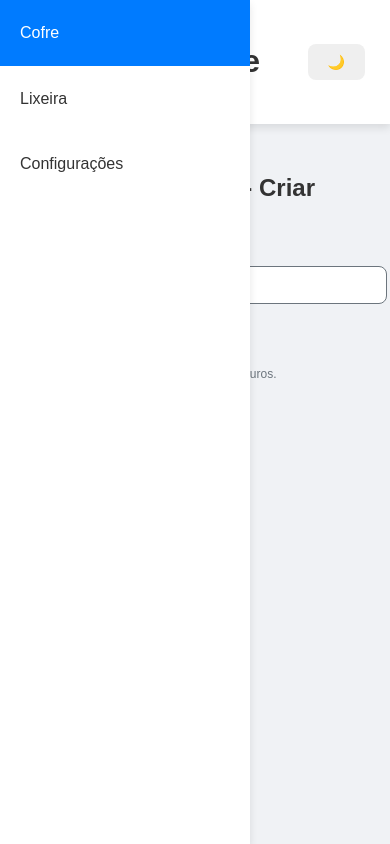
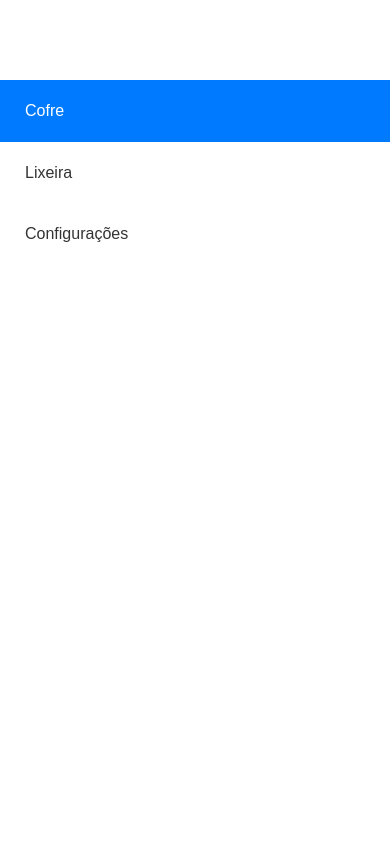
Before and after one commit to zmdsec/keyspire, a plain HTML site: page index.html in a window 390 px wide. Both pictures are taken after a click on the button "Abrir menu". Drawn offline with Linux system fonts and the light colour scheme.

Commit message:
Atualizar o keyspire.css
atualização do layout  como no arquivo index.html

```diff
--- a/keyspire.css
+++ b/keyspire.css
@@ -41,31 +41,20 @@ header {
   z-index: 10;
 }
 
-button {
+#menu-toggle,
+#theme-toggle,
+#lock-btn {
+  font-size: 18px;
+  background: none;
+  border: none;
   cursor: pointer;
-    padding: 10px 20px;
-    border: none;
-    border-radius: var(--border-radius);
-    font-size: 14px;
+  padding: 8px;
   transition: var(--transition);
 }
 
-button:hover {
-    opacity: 0.9;
-}
-
-.btn-primary {
-    background: var(--primary);
-    color: white;
-}
-
-.btn-secondary {
-    background: var(--secondary);
-    color: white;
-}
-
-.hidden {
-    display: none;
+#current-tab {
+  font-size: 20px;
+  font-weight: bold;
 }
 
 .sidebar {
@@ -76,8 +65,11 @@ button:hover {
   height: 100%;
   background: var(--card-bg);
   box-shadow: var(--shadow);
+  padding-top: 80px;
+  box-sizing: border-box;
+  overflow-y: auto;
   transition: left var(--transition);
-    z-index: 20;
+  z-index: 99;
 }
 
 .sidebar.open {
@@ -85,78 +77,92 @@ button:hover {
 }
 
 .menu-item {
-    padding: 20px;
+  padding: 18px 25px;
+  font-size: 16px;
   cursor: pointer;
   transition: var(--transition);
+  word-break: break-word;
 }
 
-.menu-item:hover, .menu-item.active {
+.menu-item:hover,
+.menu-item.active {
   background: var(--primary);
   color: white;
 }
 
 main {
-    padding: 25px;
+  padding: 30px 20px;
+  transition: margin-left var(--transition);
   max-width: 900px;
   margin: 0 auto;
-    width: 100%;
   box-sizing: border-box;
 }
 
-.password-field {
-    margin: 15px 0;
+main.sidebar-open {
+  margin-left: 250px;
 }
 
-.password-field input {
-    width: 100%;
-    padding: 10px;
-    border: 1px solid var(--secondary);
-    border-radius: var(--border-radius);
-    font-size: 14px;
+section {
+  margin-top: 40px;
 }
 
-.auth-buttons {
-    display: flex;
-    gap: 15px;
+.hidden {
+  display: none !important;
 }
 
-.password-form {
+.password-form,
+.auth-buttons {
   display: flex;
   flex-direction: column;
   gap: 15px;
-    margin: 25px 0;
   width: 100%;
+  margin: 20px 0;
 }
 
-.password-form input {
-    padding: 10px;
+input[type="password"],
+input[type="text"],
+input[type="email"] {
+  padding: 12px;
+  font-size: 15px;
   border: 1px solid var(--secondary);
   border-radius: var(--border-radius);
-    font-size: 14px;
+  width: 100%;
+  background: var(--card-bg);
+  color: var(--text);
 }
 
-.password-generator {
-    display: flex;
-    flex-wrap: wrap;
-    gap: 15px;
-    align-items: center;
-    justify-content: space-between;
-    max-width: 100%;
-    background: var(--card-bg);
-    padding: 15px;
+button {
+  padding: 12px;
+  border: none;
   border-radius: var(--border-radius);
-    box-shadow: var(--shadow);
+  font-size: 15px;
+  cursor: pointer;
+  transition: var(--transition);
+}
+
+.btn-primary {
+  background-color: var(--primary);
+  color: white;
+}
+
+.btn-secondary {
+  background-color: var(--secondary);
+  color: white;
+}
+
+button:hover {
+  opacity: 0.9;
 }
 
 .password-item {
+  background: var(--card-bg);
+  box-shadow: var(--shadow);
+  border-radius: var(--border-radius);
+  padding: 15px;
+  margin: 15px 0;
   display: flex;
   justify-content: space-between;
   align-items: center;
-    padding: 15px;
-    background: var(--card-bg);
-    margin: 10px 0;
-    border-radius: var(--border-radius);
-    box-shadow: var(--shadow);
   transition: var(--transition);
 }
 
@@ -166,13 +172,12 @@ main {
 
 .notification {
   position: fixed;
-    top: 25px;
-    right: 25px;
+  top: 20px;
+  right: 20px;
   padding: 15px 25px;
   border-radius: var(--border-radius);
   box-shadow: var(--shadow);
   z-index: 1000;
-    transition: var(--transition);
 }
 
 .notification.success {
@@ -189,20 +194,16 @@ main {
   background: none;
   border: none;
   color: inherit;
-    margin-left: 15px;
+  font-size: 16px;
   cursor: pointer;
 }
 
-.beta-notice {
-    font-size: 12px;
+.beta-notice,
+.donation {
+  font-size: 13px;
+  margin-top: 10px;
   color: var(--secondary);
-    margin-top: 10px;
-}
-
-.donation {
-    font-size: 12px;
-    margin-top: 15px;
-    font-style: italic;
+  text-align: center;
 }
 
 #qrcode {
@@ -214,3 +215,18 @@ main {
   border: 1px solid var(--secondary);
   border-radius: var(--border-radius);
 }
+
+@media (max-width: 768px) {
+  main.sidebar-open {
+    margin-left: 0;
+  }
+
+  .sidebar {
+    width: 100%;
+    left: -100%;
+  }
+
+  .sidebar.open {
+    left: 0;
+  }
+}
```
Lines whose indentation alone changed are shown as unchanged.
